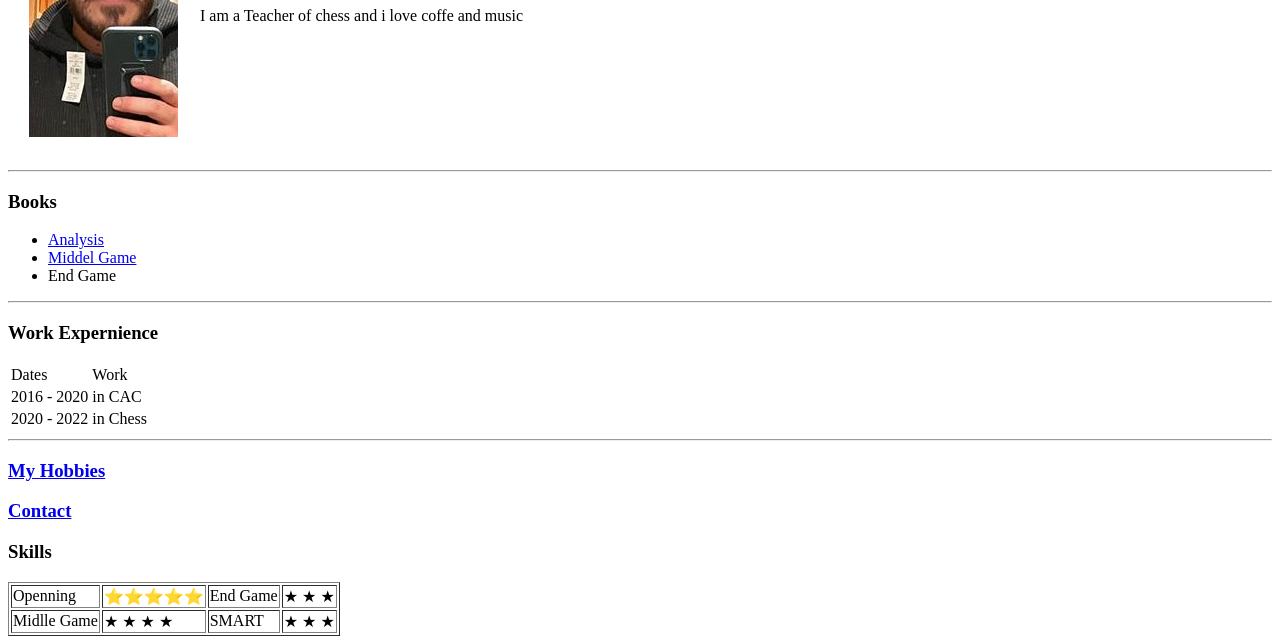
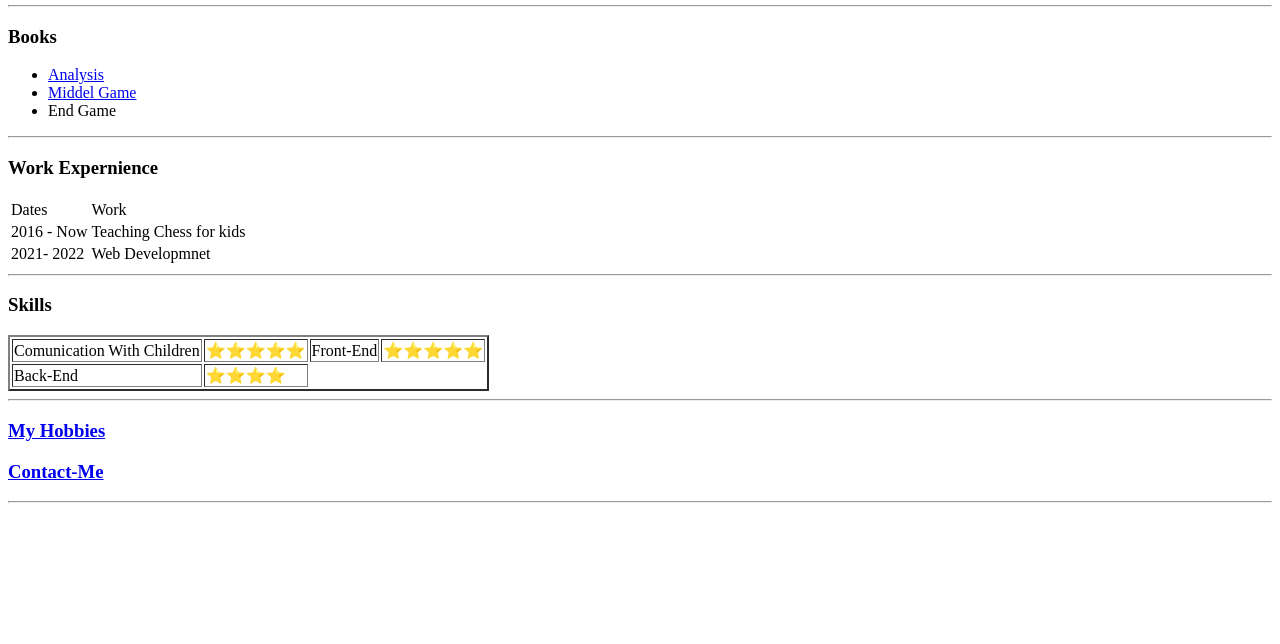
Before and after one commit to Khalil-Diab/CV, a plain HTML site: page index.html in a window 1280 px wide. Shown: the part 235-879 px from the top of the page. After the commit the page ends 800 px from the top, so only its background shows below. Drawn offline with Linux system fonts and the light colour scheme; files whose address does not match are found by name.

Commit message:
Add files via upload

```diff
--- a/index.html
+++ b/index.html
@@ -7,20 +7,21 @@
 <body>
     <table cellspacing="20">
         <tr>
-            <td>        <img src="C:\Users\RH\Desktop\Web Developmnet\HTML Personal Site\khalil .jfif" alt="">            </td>
+            <td>        <img src="C:\Users\RH\Desktop\Web Developmnet\HTML Personal Site\image 1\khalil-modified-modified.png" alt="">            </td>
             <td><h1> Khalil Diab</h1>
                 <p><em> Teacher Of <strong> Chess </strong> </em>  </p>
-                <p> I am a Teacher of chess and i love coffe and music</p></td>
+                <p> I am a Teacher of chess </p>
+                <p> I love coffe ,music and reading books </p></td>
         </tr>
     </table>
     <hr>
      <h3> Books </h3>
 
-            <td> <ul>
+             <ul>
                 <li><a href="https://lichess.org/analysis#1"> Analysis  </a></li>
                  <li> <a href="https://www.youtube.com/"> Middel Game</a></li>
                  <li> End Game </li>
-                </ul>
+            </ul>
    <hr>
 
    <h3> Work Expernience </h3>
@@ -33,37 +34,34 @@
        </thead>
        <tbody>
         <tr>
-            <td> 2016 - 2020</td>
-            <td> in CAC</td>
+            <td> 2016 - Now</td>
+            <td> Teaching Chess for kids</td>
         </tr>
         <tr>
-            <td> 2020 - 2022</td>
-            <td> in Chess </td>
+            <td>2021- 2022</td>
+            <td> Web Developmnet </td>
         </tr>
        </tbody>
    </Table>
 <hr>
-    <h3><strong><a href="My Hobbies.html"> My Hobbies </a></strong></h3>
-<h3> <a href="Contact.html"> Contact </a></h3>
-
-
 <h3> Skills </h3>
-<table border= "1">
+<table border= "2">
     <tr>
-        <td> Openning </td>
+        <td> Comunication With Children </td>
         <td>⭐⭐⭐⭐⭐</td>
-        <td> End Game </td>
-        <td> &#9733 &#9733 &#9733 </td>
+        <td> Front-End </td>
+        <td>⭐⭐⭐⭐⭐</td>
     </tr>
     <tr>
-        <td> Midlle Game </td>
-        <td> &#9733 &#9733 &#9733 &#9733 </td>
-        <td> SMART</td>
-        <td> &#9733 &#9733 &#9733 </td>
-
+        <td> Back-End </td>
+        <td> ⭐⭐⭐⭐</td>
     </tr>
 
 </table>
+<hr>
+<h3><strong><a href="My Hobbies.html"> My Hobbies </a></strong></h3>
+<h3> <a href="Contact.html"> Contact-Me </a></h3>
+<hr>
 
 
 
```
Also changed, not shown: Contact.html (+1 -1 lines), My Hobbies.html (+3 -3 lines).
